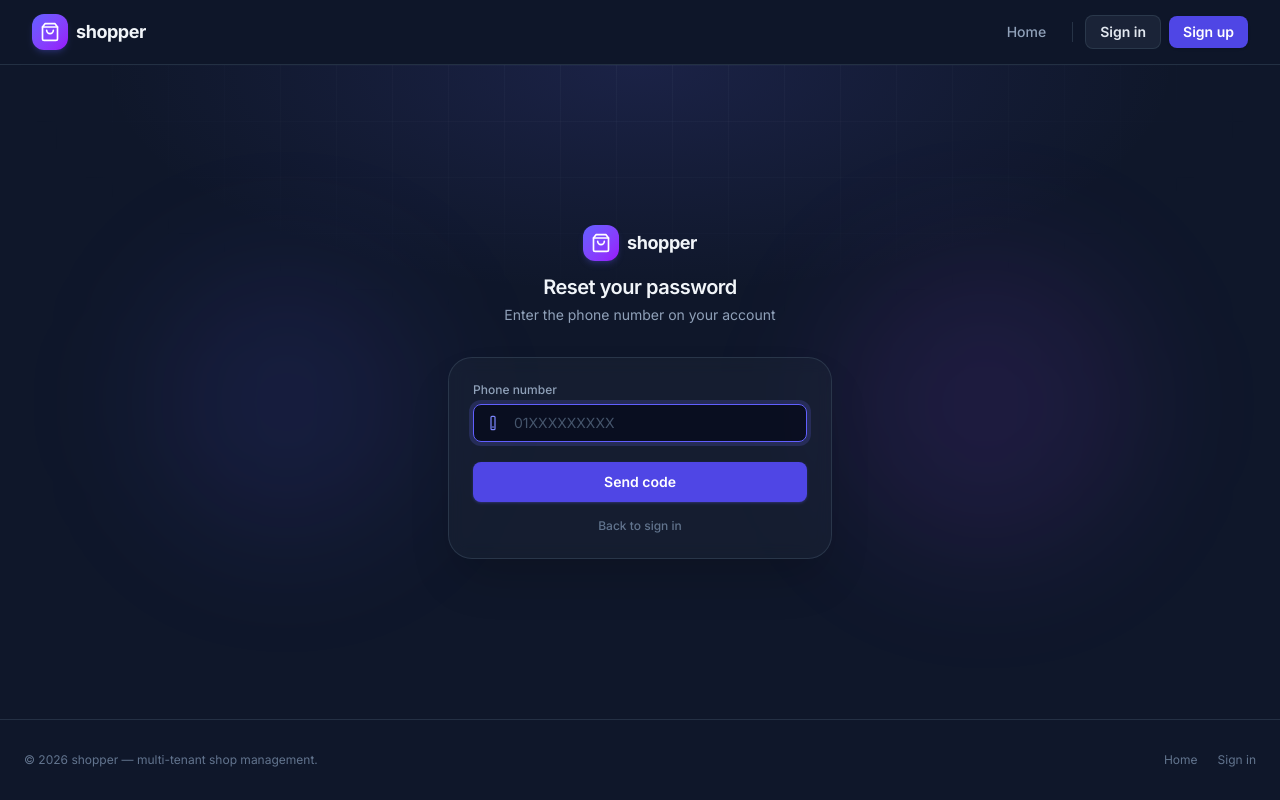
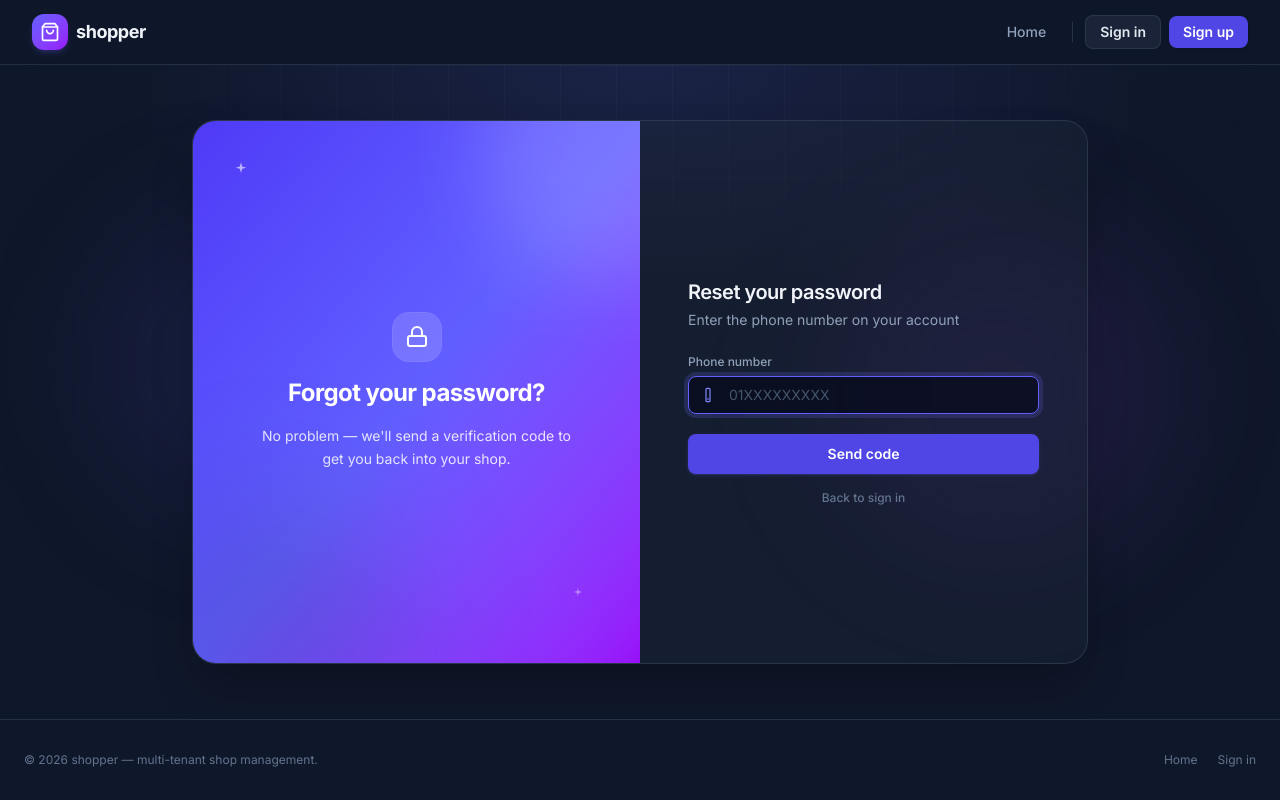
Before and after one commit to rakibulislam8226/shopper, a React (Vite) app in the folder web/: page /forgot-password in a window 1280 px wide. Built offline with nearby package versions, Linux system fonts and the light colour scheme.

Commit message:
Refactor ForgotPasswordPage: implement SplitAuthCard for improved UI structure and enhance step copy for better user guidance

```diff
--- /dev/null
+++ b/web/src/components/auth/SplitAuthCard.tsx
@@ -0,0 +1,93 @@
+import { type ReactNode } from 'react';
+
+interface SplitAuthCardProps {
+  /** Headline on the gradient panel, e.g. "Forgot your password?" */
+  panelTitle: string;
+  /** Supporting copy under the panel title. */
+  panelBody: string;
+  children: ReactNode;
+}
+
+/**
+ * The split-panel shell shared by every forgot-password step: a fixed
+ * gradient brand panel on the left, the active form on the right. Same
+ * visual language as `AuthCard` (rounded card, sparkles, ambient glow) but
+ * without the slide animation — forgot-password only ever shows one form at
+ * a time, so there is nothing to slide between.
+ */
+export function SplitAuthCard({ panelTitle, panelBody, children }: SplitAuthCardProps) {
+  return (
+    <div className="relative flex flex-1 items-center justify-center overflow-hidden px-6 py-12">
+      <div
+        aria-hidden="true"
+        className="pointer-events-none absolute inset-0 bg-[radial-gradient(ellipse_60%_50%_at_50%_0%,rgba(99,102,241,0.14),transparent_70%)]"
+      />
+      <div
+        aria-hidden="true"
+        className="pointer-events-none absolute inset-0 mask-[radial-gradient(ellipse_50%_40%_at_50%_0%,black,transparent)] bg-[linear-gradient(to_right,rgba(148,163,184,0.06)_1px,transparent_1px),linear-gradient(to_bottom,rgba(148,163,184,0.06)_1px,transparent_1px)] bg-size-[56px_56px]"
+      />
+      <div
+        aria-hidden="true"
+        className="animate-drift pointer-events-none absolute top-1/4 left-[8%] h-72 w-72 rounded-full bg-indigo-500/10 blur-3xl"
+      />
+      <div
+        aria-hidden="true"
+        style={{ animationDuration: '18s', animationDirection: 'reverse' }}
+        className="animate-drift pointer-events-none absolute right-[10%] bottom-1/4 h-80 w-80 rounded-full bg-purple-500/10 blur-3xl"
+      />
+
+      <div className="relative grid h-136 w-full max-w-4xl grid-cols-1 overflow-hidden rounded-3xl border border-edge-strong bg-card shadow-2xl shadow-black/30 md:grid-cols-2">
+        {/* ---- Brand panel — fixed on the left, copy changes per step. ---- */}
+        <div className="relative hidden md:block">
+          <div className="relative flex h-full flex-col items-center justify-center gap-4 overflow-hidden bg-linear-to-br from-indigo-600 via-indigo-500 to-purple-600 px-10 text-center">
+            <div
+              aria-hidden="true"
+              className="pointer-events-none absolute -top-24 -right-24 h-64 w-64 rounded-full bg-white/15 blur-2xl"
+            />
+            <div
+              aria-hidden="true"
+              className="pointer-events-none absolute -bottom-28 -left-16 h-72 w-72 rounded-full bg-black/10 blur-3xl"
+            />
+            <SparkleIcon className="pointer-events-none absolute top-10 left-10 h-4 w-4 text-white/60" />
+            <SparkleIcon className="pointer-events-none absolute right-14 bottom-16 h-3 w-3 text-white/40" />
+            <span className="flex h-12 w-12 items-center justify-center rounded-2xl bg-white/15 text-white ring-1 ring-white/20 backdrop-blur">
+              <LockIcon />
+            </span>
+            <h2 className="text-2xl font-bold tracking-tight text-white">{panelTitle}</h2>
+            <p className="max-w-xs text-sm leading-relaxed text-white/85">{panelBody}</p>
+          </div>
+        </div>
+
+        {/* ---- Form pane ---- */}
+        <div className="flex flex-col justify-center px-8 py-10 sm:px-12">{children}</div>
+      </div>
+    </div>
+  );
+}
+
+function SparkleIcon({ className }: { className?: string }) {
+  return (
+    <svg viewBox="0 0 24 24" fill="currentColor" className={className} aria-hidden="true">
+      <path d="M12 2l1.8 6.2L20 10l-6.2 1.8L12 18l-1.8-6.2L4 10l6.2-1.8L12 2Z" />
+    </svg>
+  );
+}
+
+function LockIcon() {
+  return (
+    <svg
+      xmlns="http://www.w3.org/2000/svg"
+      viewBox="0 0 24 24"
+      fill="none"
+      stroke="currentColor"
+      strokeWidth="2"
+      strokeLinecap="round"
+      strokeLinejoin="round"
+      className="h-6 w-6"
+      aria-hidden="true"
+    >
+      <rect x="3" y="11" width="18" height="10" rx="2" />
+      <path d="M7 11V7a5 5 0 0 1 10 0v4" />
+    </svg>
+  );
+}
--- a/web/src/pages/ForgotPasswordPage.tsx
+++ b/web/src/pages/ForgotPasswordPage.tsx
@@ -1,21 +1,46 @@
 import { useForgotPassword, useResetPassword, useVerifyResetOtp } from '@api/auth';
 import { AuthInput, LockIcon, PhoneIcon } from '@components/auth/AuthInput';
-import { AuthShell } from '@components/auth/AuthShell';
+import { SplitAuthCard } from '@components/auth/SplitAuthCard';
 import { Button } from '@components/ui/Button';
 import { type FormEvent, useState } from 'react';
 import { Link, useNavigate } from 'react-router-dom';
 
 type Step = 'phone' | 'otp' | 'password' | 'done';
 
-const STEP_COPY: Record<Step, { title: string; subtitle: string }> = {
-  phone: { title: 'Reset your password', subtitle: 'Enter the phone number on your account' },
-  otp: { title: 'Check your phone', subtitle: 'Enter the code we sent you' },
-  password: { title: 'Set a new password', subtitle: 'Choose something you haven’t used before' },
-  done: { title: 'Password reset', subtitle: 'You can now sign in with your new password' },
+const STEP_COPY: Record<
+  Step,
+  { formTitle: string; formSubtitle: string; panelTitle: string; panelBody: string }
+> = {
+  phone: {
+    formTitle: 'Reset your password',
+    formSubtitle: 'Enter the phone number on your account',
+    panelTitle: 'Forgot your password?',
+    panelBody: "No problem — we'll send a verification code to get you back into your shop.",
+  },
+  otp: {
+    formTitle: 'Check your phone',
+    formSubtitle: 'Enter the code we sent you',
+    panelTitle: 'Almost there',
+    panelBody: 'The code only takes a couple of minutes to arrive — and to expire, so be quick.',
+  },
+  password: {
+    formTitle: 'Set a new password',
+    formSubtitle: 'Choose something you haven’t used before',
+    panelTitle: 'One last step',
+    panelBody: 'A strong, fresh password keeps your shop and your customers safe.',
+  },
+  done: {
+    formTitle: 'Password reset',
+    formSubtitle: 'You can now sign in with your new password',
+    panelTitle: 'All set',
+    panelBody: 'Your account is secured with your new password. Welcome back.',
+  },
 };
 
 /**
- * Phone → OTP → new password, three steps in one page. The OTP itself never
+ * Phone → OTP → new password, three steps in one page, sharing the same
+ * split-panel look as sign-in/sign-up (`SplitAuthCard`) rather than the
+ * plain centered card the rest of the app used to use. The OTP itself never
  * leaves the phone step's response — verifying it returns a short-lived
  * `reset_token` that step three submits instead, so the code can't be
  * replayed against a different phone number client-side.
@@ -64,12 +89,17 @@ export function ForgotPasswordPage() {
     );
   };
 
-  const { title, subtitle } = STEP_COPY[step];
+  const { formTitle, formSubtitle, panelTitle, panelBody } = STEP_COPY[step];
 
   return (
-    <AuthShell title={title} subtitle={subtitle}>
+    <SplitAuthCard panelTitle={panelTitle} panelBody={panelBody}>
+      <div className="mb-1">
+        <h1 className="text-xl font-semibold tracking-tight text-slate-100">{formTitle}</h1>
+        <p className="mt-1 text-sm text-slate-400">{formSubtitle}</p>
+      </div>
+
       {step === 'phone' && (
-        <form onSubmit={handleRequestOtp} className="flex flex-col gap-4">
+        <form onSubmit={handleRequestOtp} className="mt-5 flex flex-col gap-4">
           <AuthInput
             label="Phone number"
             icon={<PhoneIcon />}
@@ -103,7 +133,7 @@ export function ForgotPasswordPage() {
       )}
 
       {step === 'otp' && (
-        <form onSubmit={handleVerifyOtp} className="flex flex-col gap-4">
+        <form onSubmit={handleVerifyOtp} className="mt-5 flex flex-col gap-4">
           <p className="text-sm leading-relaxed text-slate-400">
             We sent a code to <span className="text-slate-200">{phone}</span>. It expires in a
             couple of minutes.
@@ -153,7 +183,7 @@ export function ForgotPasswordPage() {
       )}
 
       {step === 'password' && (
-        <form onSubmit={handleResetPassword} className="flex flex-col gap-4">
+        <form onSubmit={handleResetPassword} className="mt-5 flex flex-col gap-4">
           <AuthInput
             label="New password"
             icon={<LockIcon />}
@@ -194,7 +224,7 @@ export function ForgotPasswordPage() {
       )}
 
       {step === 'done' && (
-        <div className="flex flex-col items-center gap-4 text-center">
+        <div className="mt-5 flex flex-col items-center gap-4 text-center">
           <span className="flex h-12 w-12 items-center justify-center rounded-full bg-emerald-500/10 text-emerald-400 ring-1 ring-emerald-500/20">
             <CheckIcon />
           </span>
@@ -206,12 +236,13 @@ export function ForgotPasswordPage() {
             size="lg"
             fullWidth
             onClick={() => void navigate('/login', { replace: true })}
+            className="shadow-lg shadow-indigo-500/25 hover:-translate-y-0.5 hover:shadow-xl hover:shadow-indigo-500/30"
           >
             Back to sign in
           </Button>
         </div>
       )}
-    </AuthShell>
+    </SplitAuthCard>
   );
 }
 
```
